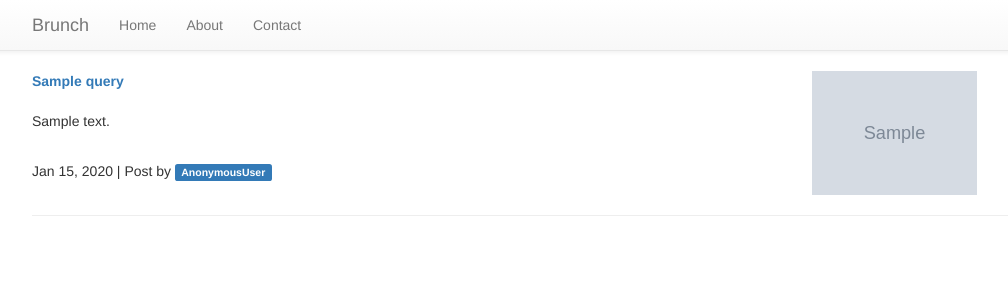
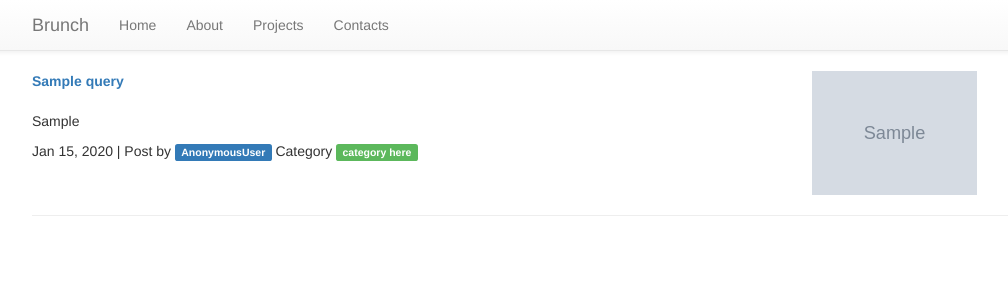
Before and after one commit to choia/brunch-blog-1.0, a Django app: template brunch010_app/templates/index.html in a window 1280 px wide. Shown: the top 300 px of the page, without its empty margins (38-1046 px from the left). Run offline with Django 3.2, Linux system fonts and the light colour scheme; the template is opened without the code that fills it: most values are stand-ins (such as "Sample title", 1, 10 or a date in 2020); grey boxes marked "Sample" are stand-in pictures; some libraries are stand-ins or nearby versions.

Commit message:
Navigation link updates

```diff
--- a/brunch010_app/templates/base.html
+++ b/brunch010_app/templates/base.html
@@ -28,7 +28,8 @@
           <ul class="nav navbar-nav">
             <li><a href="#">Home</a></li>
             <li><a href="#">About</a></li>
-            <li><a href="#">Contact</a></li>
+            <li><a href="#">Projects</a></li>
+            <li><a href="#">Contacts</a></li>
           </ul>
         </div><!--/.nav-collapse -->
       </div>
--- a/brunch010_app/templates/detail.html
+++ b/brunch010_app/templates/detail.html
@@ -1,7 +1,7 @@
 {% extends "base.html" %}
 
 {% block content %}
-<div class="col-md-8 col-md-offset-2">
+<div class="col-md-9 col-md-offset-2">
 
 	<p><a href="{% url 'brunch010:post_home' %}">Back to Main Page</a></p>
 	<h2><strong>{{ instance.title }}</strong></h2>
--- a/brunch010_app/templates/index.html
+++ b/brunch010_app/templates/index.html
@@ -8,10 +8,12 @@
 	<div class="title">
 	  <a href="{{ query.get_absolute_url }}"><strong>{{ query.title }}</strong></a>
 	</div>
-	  </br><p>{{ query.content|truncatechars_html:195 }}</p></br>
-	<div class="label_by">
-	  <span>{{ query.date_added|date:'M d, Y' }}</span> | Post by
-      <span class="label label-primary">{{ request.user }}</span></br>
+	  </br><p>{{ query.get_html|striptags|truncatechars_html:185 }}</p>
+	<div class="label-text-color">
+	  <span class="label-text">{{ query.date_added|date:'M d, Y' }} | Post by </span>
+      <span class="label label-primary">{{ request.user }}</span>
+      <span class="label-text label-category">Category</span>
+      <span class="label label-success">category here</span>
 	</div>
 </div> <!-- col-md-9 -->
 
@@ -27,10 +29,10 @@
 	<div class="pagination">
 	    <span class="step-links">
 	        {% if queryset.has_previous %}
-	          <a href="?page={{ queryset.previous_page_number }}">Prev</a>
+	          <a href="?page={{ queryset.previous_page_number }}"><span class="label-page label-danger">Prev</span></a>
 	        {% endif %}
 	        {% if queryset.has_next %}
-	          <a href="?page={{ queryset.next_page_number }}">Next</a>
+	          <a href="?page={{ queryset.next_page_number }}"><span class="label-page label-info">Next</span></a>
 	        {% endif %}
 	        <!-- <h4><span class="current">Page {{ queryset.number }} of {{ queryset.paginator.num_pages }}</span></h4> -->
 	    </span>
--- a/brunch010_app/views.py
+++ b/brunch010_app/views.py
@@ -10,7 +10,7 @@
 '''Main Home Page'''
 def post_home(request):
 	queryset_list = Post.objects.all().order_by('-date_added')
-	paginator = Paginator(queryset_list, 8)
+	paginator = Paginator(queryset_list, 6)
 	page = request.GET.get('page')
 	try:
 		queryset = paginator.page(page)
```
Also changed, not shown: 1 other file.
